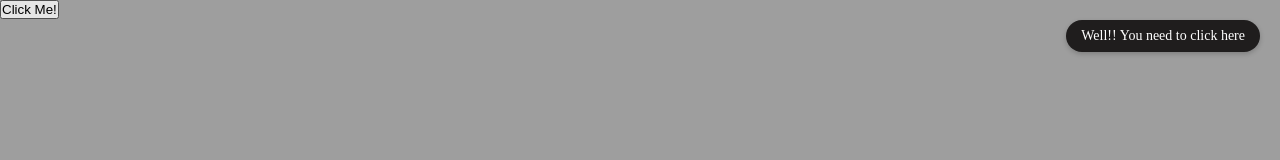
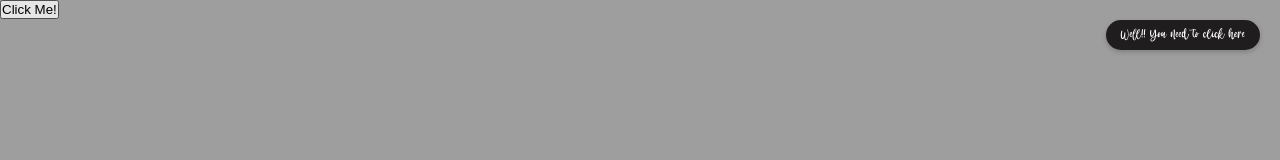
Before and after one commit to VanshMittal109/Birthday_Vanshika, a plain HTML site: page index.html in a window 1280 px wide. Drawn offline with Linux system fonts and the light colour scheme; the site is published under a folder, as on GitHub Pages, so addresses that start at the root find nothing.

Commit message:
Update global.css

```diff
--- a/global.css
+++ b/global.css
@@ -1,11 +1,11 @@
 @font-face {
     font-family: "Font1";
-    src: url(/Font/ShinyCrystal-Yq3z4.ttf);
+    src: url(Font/ShinyCrystal-Yq3z4.ttf);
 }
 
 @font-face {
     font-family: "Font2";
-    src: url(/Font/ArianaVioleta-dz2K.ttf);
+    src: url(Font/ArianaVioleta-dz2K.ttf);
 }
 
 body {
```
